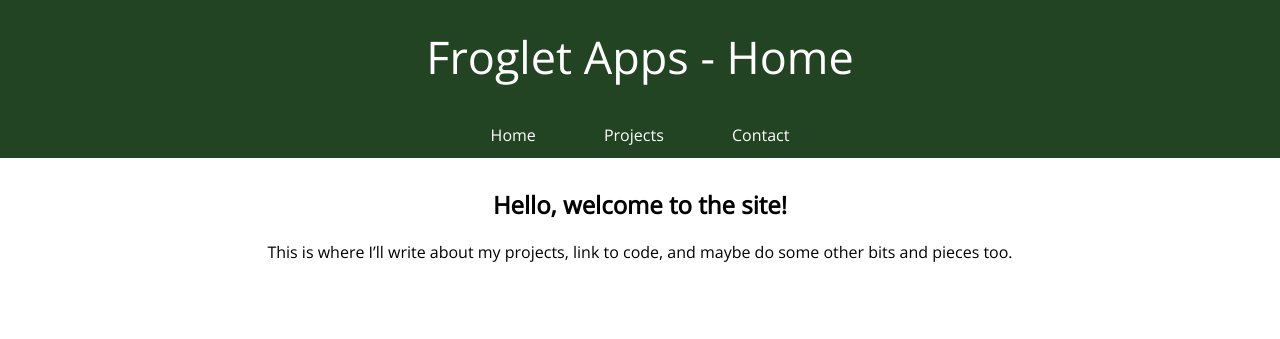
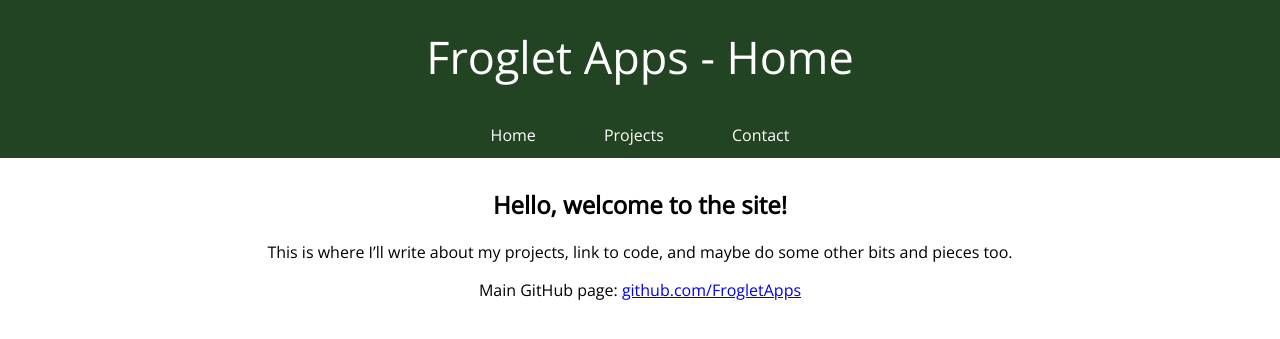
Before and after one commit to FrogletApps/frogletapps.github.io, a Jekyll site: the page built from index.md, in a window 1280 px wide. Shown: the top 339 px of the page. Built offline with Jekyll 4.4.1, drawn with Linux system fonts in a browser that asks for light colours.

Commit message:
Added github link to index

```diff
--- a/index.md
+++ b/index.md
@@ -6,3 +6,5 @@ layout: default
 ## Hello, welcome to the site!
 
 This is where I'll write about my projects, link to code, and maybe do some other bits and pieces too.
+
+Main GitHub page:  [github.com/FrogletApps](https://github.com/FrogletApps)
```
Also changed, not shown: 1 other file.
